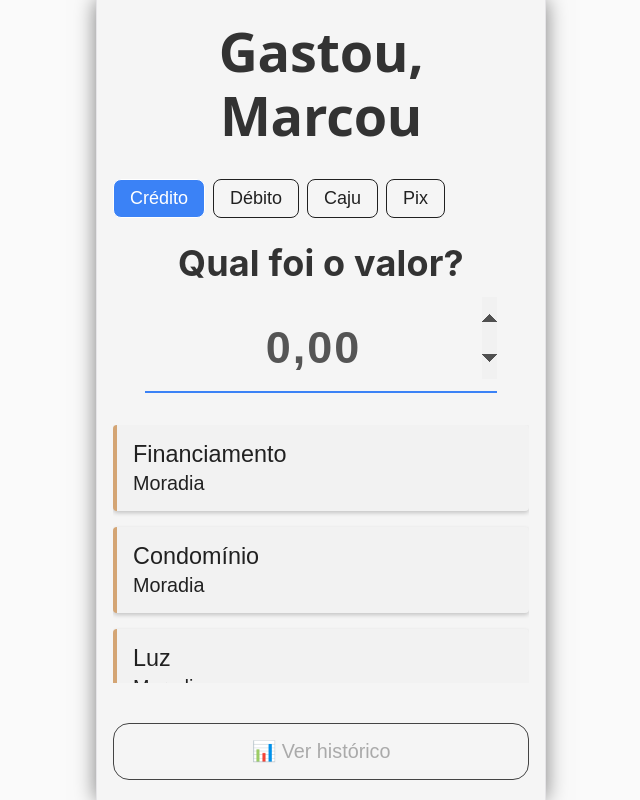
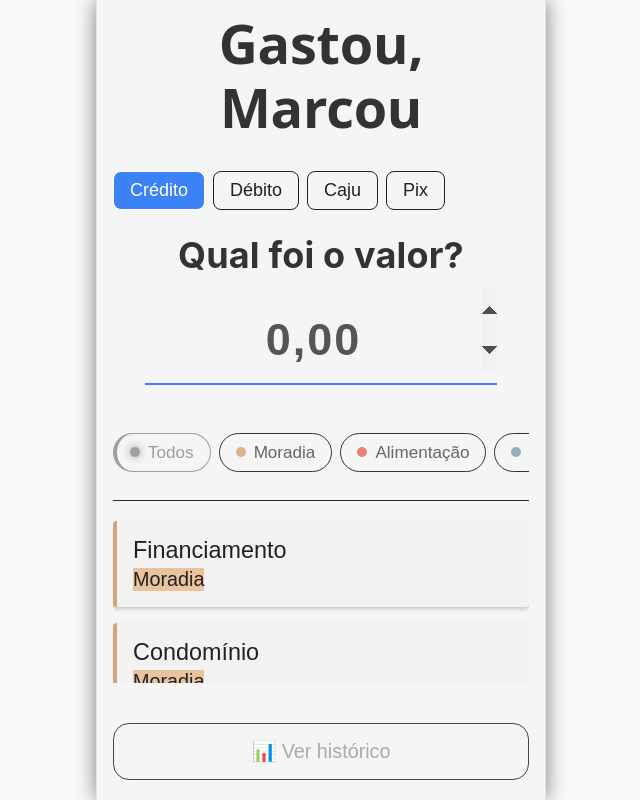
Before and after one commit to welyntonoliveira/gastos, a React (Vite) app: page / in a window 1280 px wide. Shown: the whole page, without its empty margins (319-959 px from the left). Built offline with nearby package versions, Linux system fonts and the light colour scheme.

Commit message:
Filtro de categoria

```diff
--- a/src/App.css
+++ b/src/App.css
@@ -218,6 +218,79 @@ body {
   100% { opacity: 0; transform: translateY(-10px); }
 }
 
+/* Adicione ao final do App.css */
+
+/* Info de resultados do filtro */
+.resultado-info {
+  display: flex;
+  align-items: center;
+  justify-content: space-between;
+  margin-bottom: 12px;
+  padding: 0 4px;
+}
+
+.filtro-ativo-tag {
+  display: inline-flex;
+  align-items: center;
+  gap: 8px;
+  background: #2a2a2a;
+  color: #ccc;
+  padding: 6px 12px;
+  border-radius: 20px;
+  font-size: 0.85rem;
+}
+
+.filtro-ativo-tag button {
+  background: none;
+  border: none;
+  color: #999;
+  font-size: 1rem;
+  cursor: pointer;
+  padding: 0 4px;
+}
+
+.filtro-ativo-tag button:hover {
+  color: white;
+}
+
+.contagem-categorias {
+  color: #666;
+  font-size: 0.85rem;
+}
+
+/* Estado vazio */
+.sem-resultados {
+  text-align: center;
+  padding: 40px 20px;
+  color: #888;
+}
+
+.sem-resultados p {
+  margin-bottom: 16px;
+  font-size: 1.1rem;
+}
+
+.sem-resultados button {
+  background: #2a2a2a;
+  border: 1px solid #444;
+  color: white;
+  padding: 10px 20px;
+  border-radius: 20px;
+  cursor: pointer;
+}
+
+/* Ajuste para sticky funcionar bem */
+.app-container {
+  position: relative;
+  padding-top: 12px;
+}
+
+/* Ocultar barra de rolagem quando não precisar */
+.filtro-scroll {
+  -ms-overflow-style: none;
+  scrollbar-width: thin;
+}
+
 /* Ajustes para telas muito pequenas */
 @media (max-width: 380px) {
   .valor-area input {
--- a/src/App.jsx
+++ b/src/App.jsx
@@ -1,7 +1,8 @@
-import { useState, useEffect } from 'react';
+import { useState, useEffect, useMemo} from 'react';
 import { createClient } from '@supabase/supabase-js';
+import FiltroGrupos from './components/FiltroGrupos';
 import './App.css'; // Vamos estilizar depois
-import { getCategoriasAtivas, getDespesas, getCategoriasAgrupadas } from './config/categorias';
+import { getCategoriasAtivas, getDespesas, getCategoriasAgrupadas, grupos } from './config/categorias';
 
 
 // Inicializa Supabase com variáveis de ambiente
@@ -21,6 +22,29 @@ function App() {
   const despesas = getDespesas();
   // Ou agrupadas para um futuro accordion
   const categoriasAgrupadas = getCategoriasAgrupadas();
+
+    // NOVO: Estado do filtro
+  const [grupoSelecionado, setGrupoSelecionado] = useState('todos');
+
+  // Carregar categorias (apenas despesas, exclui receitas)
+  const todasCategorias = useMemo(() => getDespesas(), []);
+
+  // NOVO: Categorias filtradas por grupo
+  const categoriasFiltradas = useMemo(() => {
+    if (grupoSelecionado === 'todos') {
+      return todasCategorias;
+    }
+    return todasCategorias.filter(cat => cat.grupoId === grupoSelecionado);
+  }, [grupoSelecionado, todasCategorias]);
+
+  // Contar quantas categorias em cada grupo (para feedback visual)
+  const contagemPorGrupo = useMemo(() => {
+    const contagem = { todos: todasCategorias.length };
+    todasCategorias.forEach(cat => {
+      contagem[cat.grupoId] = (contagem[cat.grupoId] || 0) + 1;
+    });
+    return contagem;
+  }, [todasCategorias]);
 
   // Foca automaticamente no campo ao abrir o app
   useEffect(() => {
@@ -110,7 +134,46 @@ function App() {
       {/* Feedback visual temporário */}
       {feedback && <div className="feedback">{feedback}</div>}
 
+            {/* NOVO: Filtro por Grupo */}
+      <FiltroGrupos
+        grupoSelecionado={grupoSelecionado}
+        onSelectGrupo={setGrupoSelecionado}
+      />
+
+      {/* Botões de Categorias - Agora filtrados */}
       <div className="botoes-rapidos">
+        {categoriasFiltradas.length === 0 ? (
+          <div className="sem-resultados">
+            <p>😕 Nenhuma categoria neste grupo</p>
+            <button onClick={() => setGrupoSelecionado('todos')}>
+              Ver todas
+            </button>
+          </div>
+        ) : (
+          categoriasFiltradas.map((cat) => (
+            <button
+              key={cat.id}
+              className="botao-gasto"
+              style={{ borderLeftColor: cat.cor }}
+              onClick={() => salvarGasto(cat.nome, cat.valorPadrao)}
+              disabled={loading}
+            >
+              <span className="label">{cat.nome}</span>
+              <span
+                className="grupo-badge"
+                style={{ backgroundColor: cat.corClara }}
+              >
+                {cat.grupoNome}
+              </span>
+              {cat.valorPadrao && (
+                <span className="valor-sugerido">R$ {cat.valorPadrao}</span>
+              )}
+            </button>
+          ))
+        )}
+      </div>
+
+      {/* <div className="botoes-rapidos">
         {categorias.map((cat) => (
           <button
             key={cat.id}
@@ -127,7 +190,7 @@ function App() {
             )}
           </button>
         ))}
-      </div>
+      </div> */}
 
       {/* Rodapé com atalho para Dashboard (futuro) */}
       <div className="footer">
--- /dev/null
+++ b/src/components/FiltroGrupos.css
@@ -0,0 +1,97 @@
+/* src/components/FiltroGrupos.css */
+
+.filtro-grupos {
+  margin-bottom: 20px;
+  position: sticky;
+  top: 0;
+  background: transparent;
+  z-index: 10;
+  padding: 12px 0;
+  border-bottom: 1px solid #2a2a2a;
+}
+
+.filtro-scroll {
+  display: flex;
+  gap: 8px;
+  overflow-x: auto;
+  padding: 4px 0;
+  scrollbar-width: thin;
+  scrollbar-color: #444 #1e1e1e;
+  -webkit-overflow-scrolling: touch;
+  padding-bottom: 16px;
+}
+
+.filtro-scroll::-webkit-scrollbar {
+  height: 4px;
+}
+
+.filtro-scroll::-webkit-scrollbar-track {
+  background: #1e1e1e;
+  border-radius: 10px;
+}
+
+.filtro-scroll::-webkit-scrollbar-thumb {
+  background: #444;
+  border-radius: 10px;
+}
+
+.filtro-chip {
+  display: flex;
+  align-items: center;
+  gap: 8px;
+  background: transparent;
+  border: 1px solid #333;
+  border-radius: 30px;
+  padding: 10px 16px;
+  font-size: 0.95rem;
+  font-weight: 500;
+  color: #666666;
+  cursor: pointer;
+  white-space: nowrap;
+  transition: all 0.15s ease;
+  flex-shrink: 0;
+}
+
+.filtro-chip:active {
+  transform: scale(0.96);
+}
+
+.filtro-chip.active {
+  background: transparent;
+  color: var(--cor-grupo);
+  border-color: var(--cor-grupo);
+  border-left-width: 4px;
+  border-left-style: solid;
+  padding-left: 13px; /* Compensa a borda mais grossa */
+}
+
+.chip-indicador {
+  width: 10px;
+  height: 10px;
+  border-radius: 50%;
+  opacity: 0.8;
+}
+
+.filtro-chip.active .chip-indicador {
+  opacity: 1;
+  box-shadow: 0 0 8px var(--cor-grupo);
+}
+
+.chip-nome {
+  line-height: 1;
+}
+
+/* Contador de categorias (opcional) */
+.chip-contador {
+  background: #333;
+  color: #999;
+  font-size: 0.75rem;
+  padding: 2px 6px;
+  border-radius: 12px;
+  margin-left: 4px;
+}
+
+.filtro-chip.active .chip-contador {
+  background: var(--cor-grupo);
+  color: white;
+}
--- /dev/null
+++ b/src/components/FiltroGrupos.jsx
@@ -0,0 +1,36 @@
+// src/components/FiltroGrupos.jsx
+import { grupos } from '../config/categorias';
+import './FiltroGrupos.css';
+
+function FiltroGrupos({ grupoSelecionado, onSelectGrupo }) {
+  // Opção "Todos" + todos os grupos
+  const opcoes = [
+    { id: 'todos', nome: 'Todos', cor: '#9E9E9E' },
+    ...grupos
+  ];
+
+  return (
+    <div className="filtro-grupos">
+      <div className="filtro-scroll">
+        {opcoes.map((grupo) => (
+          <button
+            key={grupo.id}
+            className={`filtro-chip ${grupoSelecionado === grupo.id ? 'active' : ''}`}
+            onClick={() => onSelectGrupo(grupo.id)}
+            style={{
+              '--cor-grupo': grupo.cor
+            }}
+          >
+            <span
+              className="chip-indicador"
+              style={{ backgroundColor: grupo.cor }}
+            />
+            <span className="chip-nome">{grupo.nome}</span>
+          </button>
+        ))}
+      </div>
+    </div>
+  );
+}
+
+export default FiltroGrupos;
--- a/src/config/categorias.js
+++ b/src/config/categorias.js
@@ -11,7 +11,6 @@ export const grupos = [
   { id: 'lazer', nome: 'Lazer', cor: '#9B6DB7', corClara: '#B994D4' },             // Roxo suave
   { id: 'compras', nome: 'Compras', cor: '#E87A90', corClara: '#F2A3B3' },         // Rosa queimado
   { id: 'educacao', nome: 'Educação', cor: '#6BA3C7', corClara: '#95C2DD' },       // Azul serenity
-  { id: 'receitas', nome: 'Receitas', cor: '#5BA3B8', corClara: '#89C2D4' },       // Azul turquesa
   { id: 'outros', nome: 'Outros', cor: '#9E9E9E', corClara: '#BDBDBD' }            // Cinza médio
 ];
 
```
